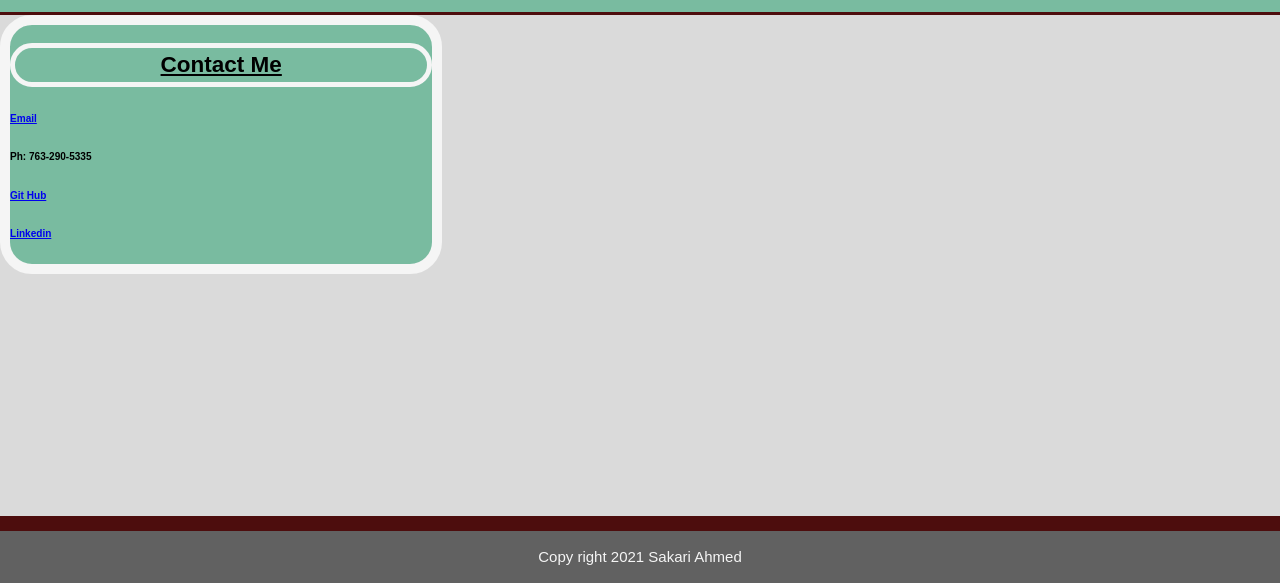
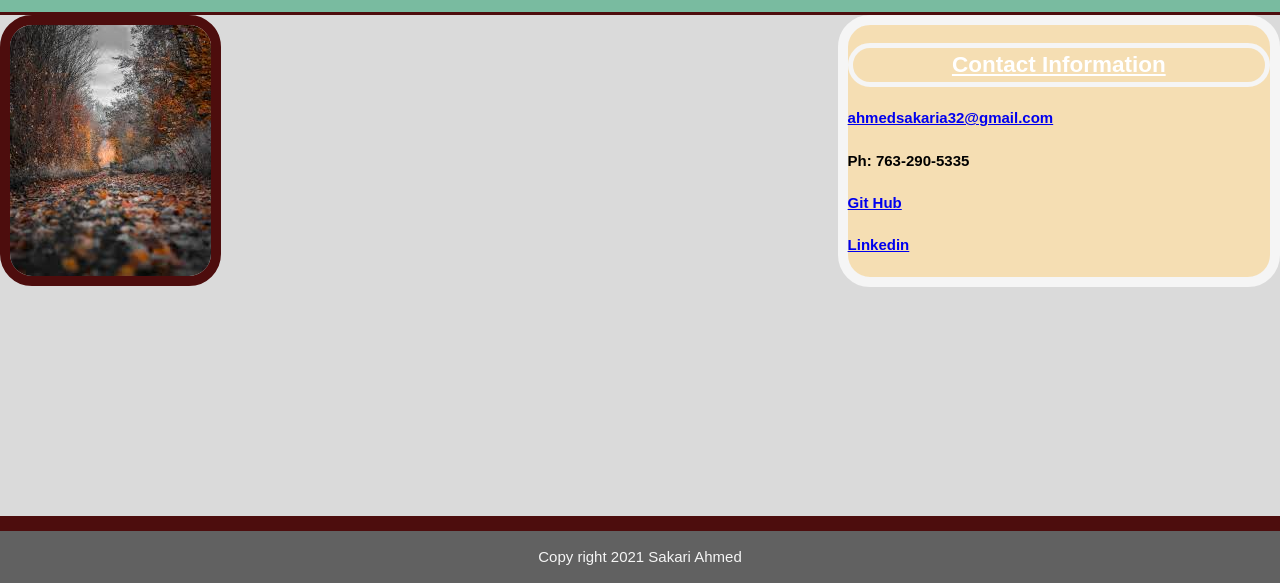
Before and after one commit to Sakaria-Qcorp/Porfolio, a plain HTML site: page html/contactMe.html in a window 1280 px wide. Shown: the part 217-800 px from the top of the page. Drawn offline with Linux system fonts and the light colour scheme.

Commit message:
editing contact page

```diff
--- a/assets/css/style.css
+++ b/assets/css/style.css
@@ -112,6 +112,10 @@ aside a{
 
     }
 }
+.contactsImg{
+    max-width: 600px;
+    max-height: 600px;
+}
 .skillsBox {
     text-decoration: none;
     border:3px solid black;
@@ -167,11 +171,13 @@ text-decoration: underline;
 
 }
 .background2{
-    background-color:rgb(121, 187, 160);
+    background-color:wheat;
     border: 10px solid whitesmoke;
     border-radius:2rem;
     width:100px;
-    width:33%
+    width:33%;
+    float: right;
+
 
 
 
@@ -201,6 +207,7 @@ text-decoration: underline;
     border-radius:3rem;
     text-align: center;
     text-decoration:underline;
+    color:white;
 }
 #portfolio{
     background-image: url("../images/bg-image1.jpg");
--- a/html/contactMe.html
+++ b/html/contactMe.html
@@ -23,13 +23,14 @@
 
 
 <main>
+    <img class="contactsImg"src="../assets/images/bgimage2.jpg">
     <div  class="background2">
-        <h2  id="contact">Contact Me</h2>
+        <h2  id="contact">Contact Information</h2>
 
-        <h6> <a href="mailto:ahmedsakari@gmail.com">Email</a></h6>
-        <h6>Ph: 763-290-5335</h6>
-        <h6> <a href="https://github.com/Sakaria-Qcorp">Git Hub</a></h6>
-        <h6> <a href="https://www.linkedin.com/feed/">Linkedin</a></h6>
+        <h4> <a href="mailto:ahmedsakari@gmail.com">ahmedsakaria32@gmail.com</a></h4>
+        <h4>Ph: 763-290-5335</h6>
+        <h4> <a href="https://github.com/Sakaria-Qcorp">Git Hub</a></h4>
+        <h4> <a href="https://www.linkedin.com/feed/">Linkedin</a></h4>
 
 
         </div>
```
Also changed, not shown: html/resume.html (+1 -0 lines).
